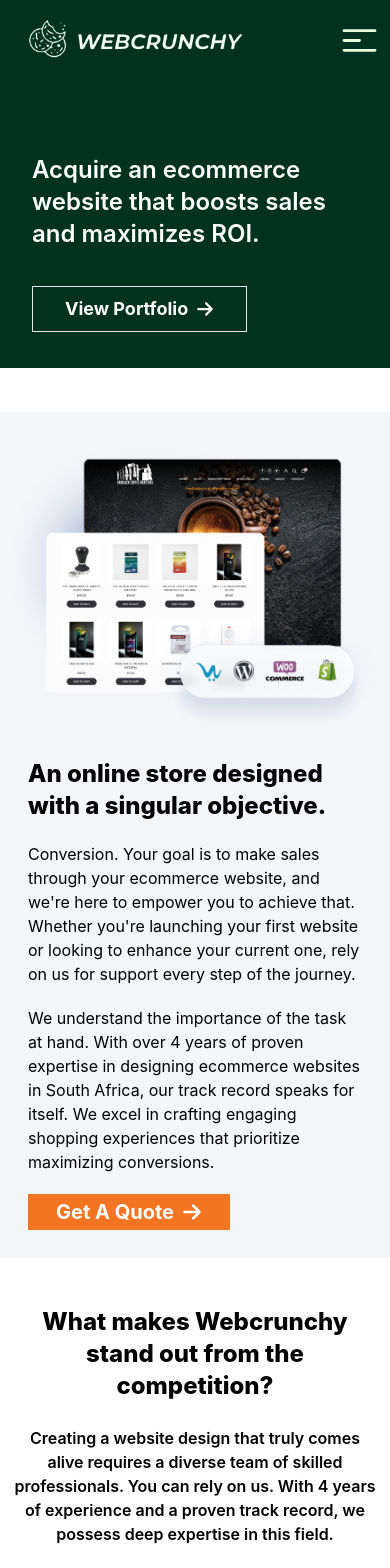
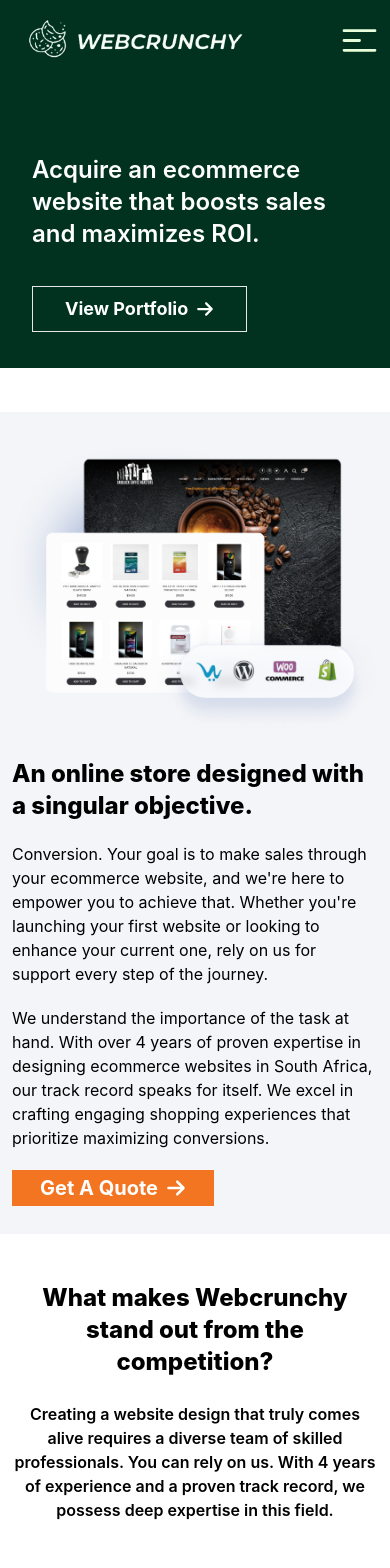
Before and after one commit to munashex/webcrunchysite, a Next.js app: page /ecommerce in a window 390 px wide. Shown: the top 1568 px of the page. Built offline with nearby package versions, Linux system fonts and the light colour scheme; what tailwindcss-animated would draw is missing.

Commit message:
solving paddings in small screens

```diff
--- a/app/ecommerce/page.jsx
+++ b/app/ecommerce/page.jsx
@@ -52,7 +52,7 @@ const Ecommerce = () => {
           <div className='lg:w-1/2'>
         <Image src={service.image} alt={`webcrunchy-${service.id}`} className="md:w-full" />
           </div>
-          <div className="space-y-5 px-7 lg:px-24 lg:w-1/2">
+          <div className="space-y-5 px-3 md:px-7 lg:px-24 lg:w-1/2">
             <h1 className="text-2xl lg:text-4xl font-extrabold">{service.name}</h1>
             <h1>{service.description}</h1>
             <h1>{service.description1}</h1>
@@ -117,7 +117,7 @@ const Ecommerce = () => {
     {/* service 3 */}
     <div className="bg-black text-white">
 
-     <div className="p-1 mx-2 md:mx-7 lg:mx-16 my-16 lg:my-20">
+     <div className="p-1 mx-4 md:mx-7 lg:mx-16 my-16 lg:my-20">
       {data3.map((service) => (
         <div key={service.name} className="grid my-11 lg:my-20 grid-cols-1 gap-y-6  gap-x-24 lg:items-center lg:grid-cols-2">
           {/* grid item 1 === image  */}
@@ -186,7 +186,7 @@ const Ecommerce = () => {
           <div className='lg:w-1/2 order-2'>
         <Image src={service.image} alt={`webcrunchy-${service.id}`} className="md:w-full" />
           </div>
-          <div className="space-y-5 px-7 lg:px-24 lg:w-1/2">
+          <div className="space-y-5 px-3 md:px-7 lg:px-24 lg:w-1/2">
             <h1 className="text-2xl lg:text-4xl font-extrabold">{service.name}</h1>
             <h1>{service.description}</h1>
             <h1>{service.description1}</h1>
@@ -219,7 +219,7 @@ const Ecommerce = () => {
 
      <div className="grid grid-cols-1 md:grid-cols-2 gap-y-9 gap-x-9 mt-16">
       {dataseven.map((service) => (
-        <div key={service.name} className="py-7 px-3 lg:px-9 space-y-9  odd:bg-[#1199C4] rounded-lg even:bg[#8B004B]">
+        <div key={service.name} className="py-7 px-3 lg:px-9 space-y-9  odd:bg-[#1199C4] rounded-lg even:bg-[#8B004B]">
           <Image src={service.image} alt="webcrunchy"/>
           <div className="space-y-4 text-white">
             <h1 className="text-xl font-bold">{service.name}</h1>
```
